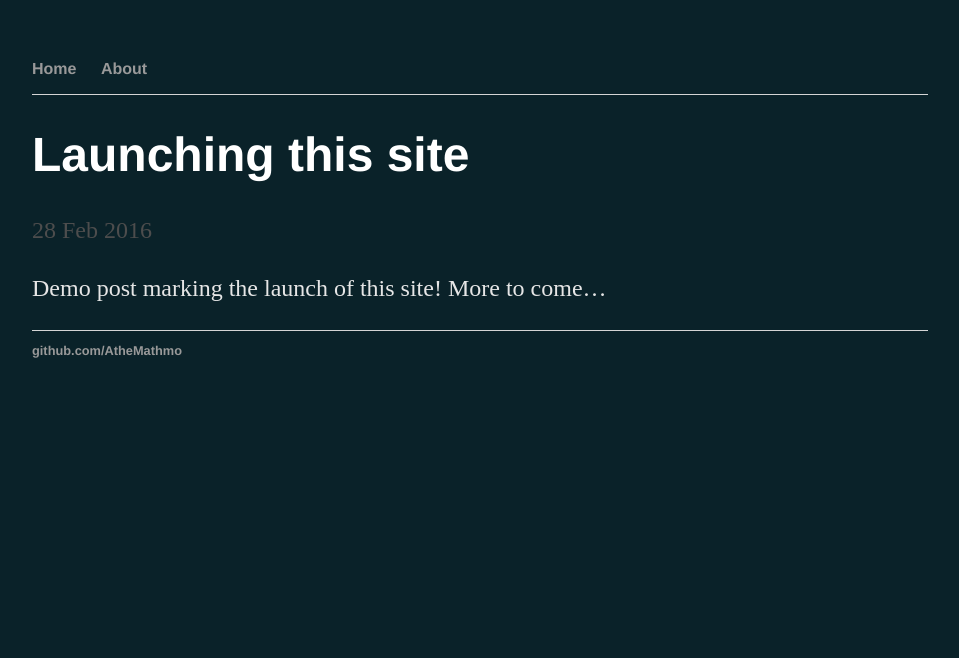
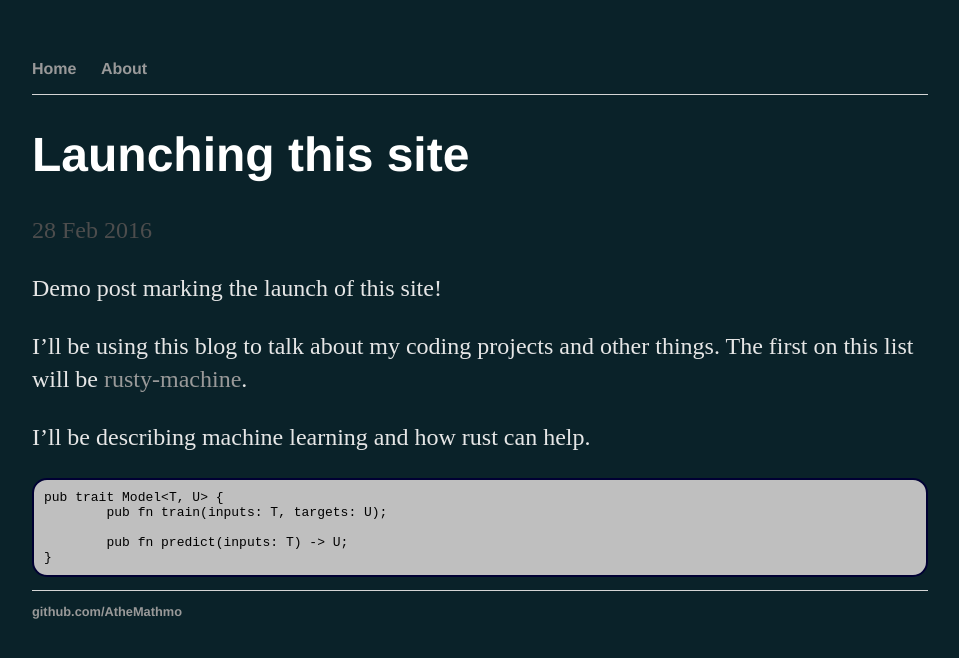
Before and after one commit to AtheMathmo/AtheMathmo.github.io, a Jekyll site: the page built from _posts/2016-02-28-site-launch.md, in a window 1280 px wide. Shown: the top 658 px of the page, without its empty margins (160-1119 px from the left). Built offline with Jekyll 4.4.1, drawn with Linux system fonts in a browser that asks for light colours; Markdown is read by kramdown in place of the engine named in the settings.

Commit message:
Updates to markdown rendering and site structure.

````diff
--- a/_config.yml
+++ b/_config.yml
@@ -1,2 +1,4 @@
 name: James Lucas
-markdown: kramdown
+markdown: redcarpet
+redcarpet:
+  extensions: ["tables", "fenced_code_blocks"]
--- a/_posts/2016-02-28-site-launch.md
+++ b/_posts/2016-02-28-site-launch.md
@@ -4,4 +4,16 @@ title: "Launching this site"
 date: 2016-02-28
 ---
 
-Demo post marking the launch of this site! More to come...
+Demo post marking the launch of this site!
+
+I'll be using this blog to talk about my coding projects and other things. The first on this list will be [rusty-machine](https://github.com/AtheMathmo/rusty-machine).
+
+I'll be describing machine learning and how rust can help.
+
+```rust
+pub trait Model<T, U> {
+	pub fn train(inputs: T, targets: U);
+
+	pub fn predict(inputs: T) -> U;
+}
+```
--- a/css/main.css
+++ b/css/main.css
@@ -43,6 +43,15 @@ p {
     color: #e6e6e6;
 }
 
+code {
+    border-radius: 15px;
+    padding: 10px;
+    display: block;
+    background-color: #bfbfbf;
+    border: 2px solid #000033;
+    font-size: 14;
+}
+
 li {
     color: #d9d9d9;
 }
````
Also changed, not shown: _drafts/rusty-machine.md (+11 -6 lines), index.html (+7 -1 lines).
